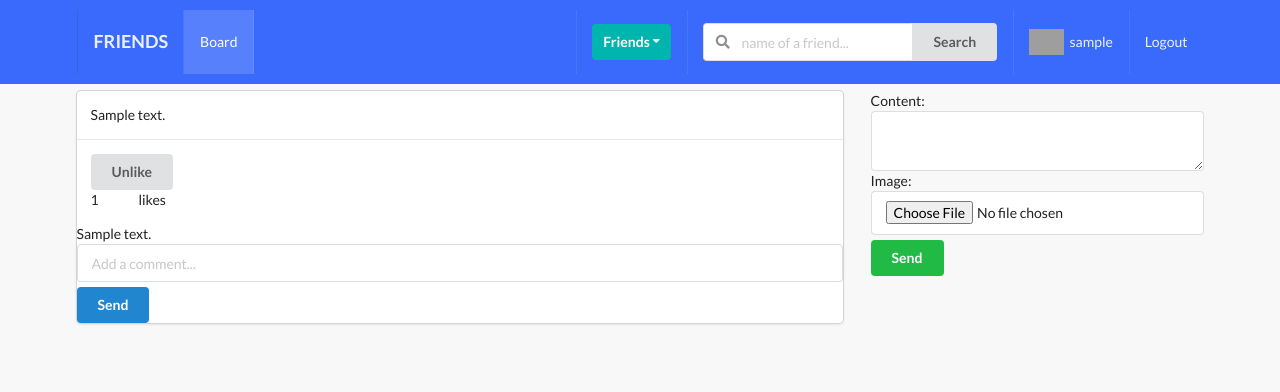
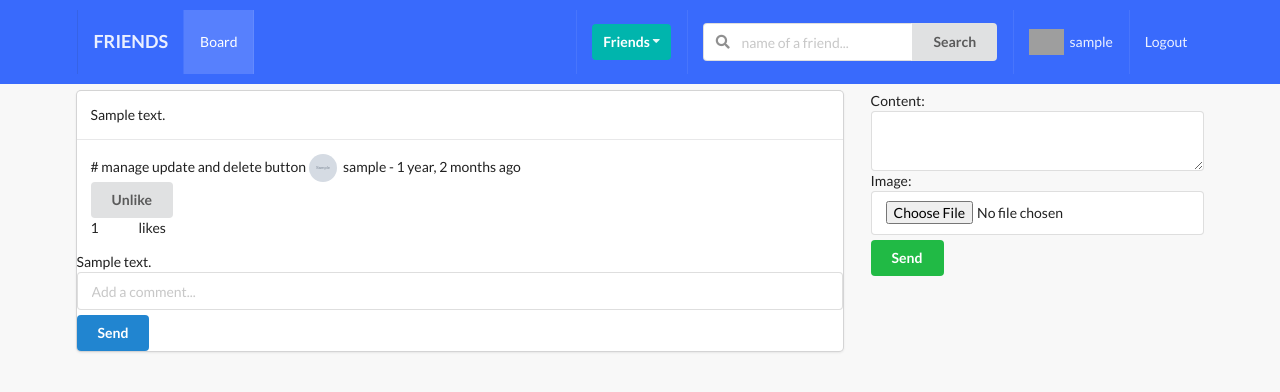
Before and after one commit to sepideh2020/social-network, a Django app: page /posts/ in a window 1280 px wide. Shown: the top 392 px of the page. Run offline with Django 3.2, Linux system fonts and the light colour scheme; a user stored in the database is signed in; tables that the repository leaves empty hold one stand-in row (values such as "Sample post"); grey boxes marked "Sample" are stand-in pictures; some libraries are stand-ins or nearby versions; grey boxes are pictures that could not be loaded.

Commit message:
how time ago for a post created:)

```diff
--- a/social_network/posts/templates/posts/main.html
+++ b/social_network/posts/templates/posts/main.html
@@ -12,6 +12,9 @@
                             {{ obj.content }}
                         </div>
                         <div class="content">
+                            # manage update and delete button
+                            <img class="ui avatar image" src={{ obj.author.avatar.url }}>
+                            {{ obj.author.user }} - {{ obj.created|timesince }} ago
                             <form action="{% url 'posts:like-post-view' %}" method="POST">
                                 {% csrf_token %}
                                 <input type="hidden" name="post_id" value={{ obj.id }}>
```
